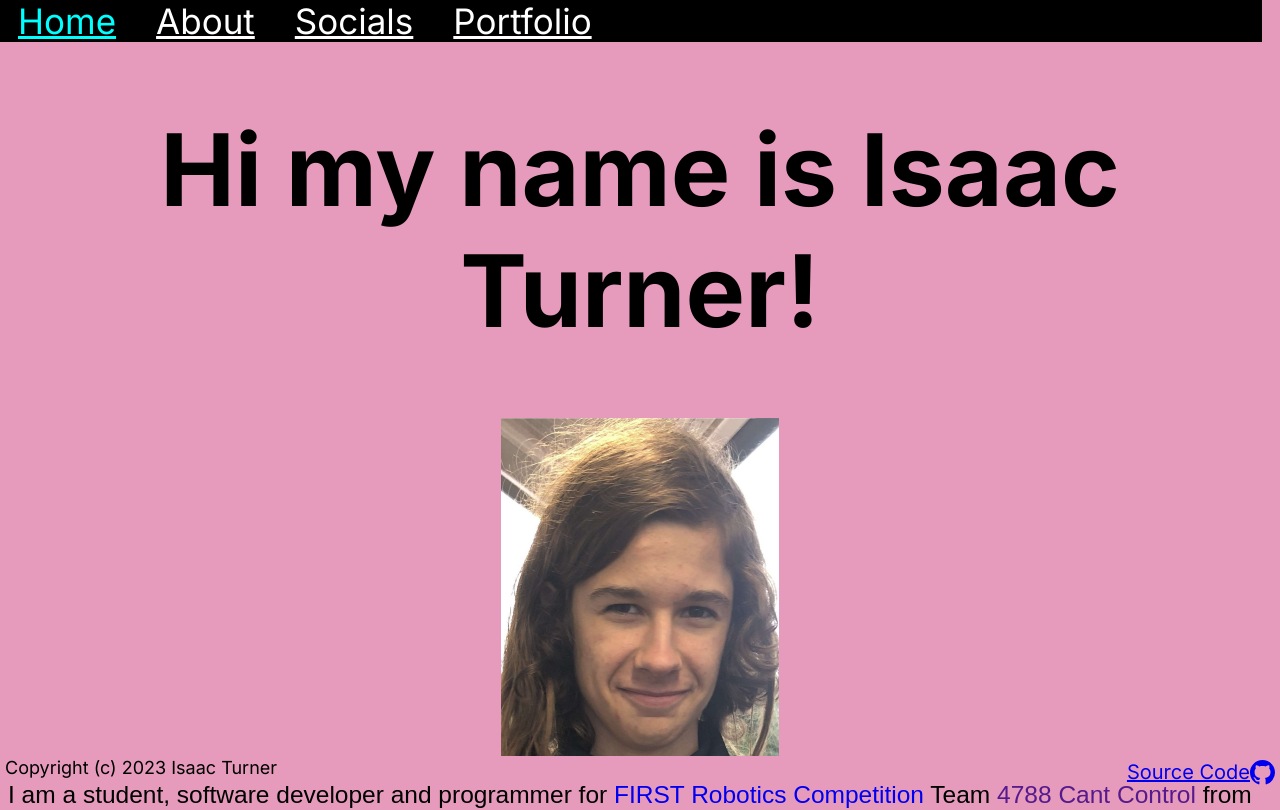
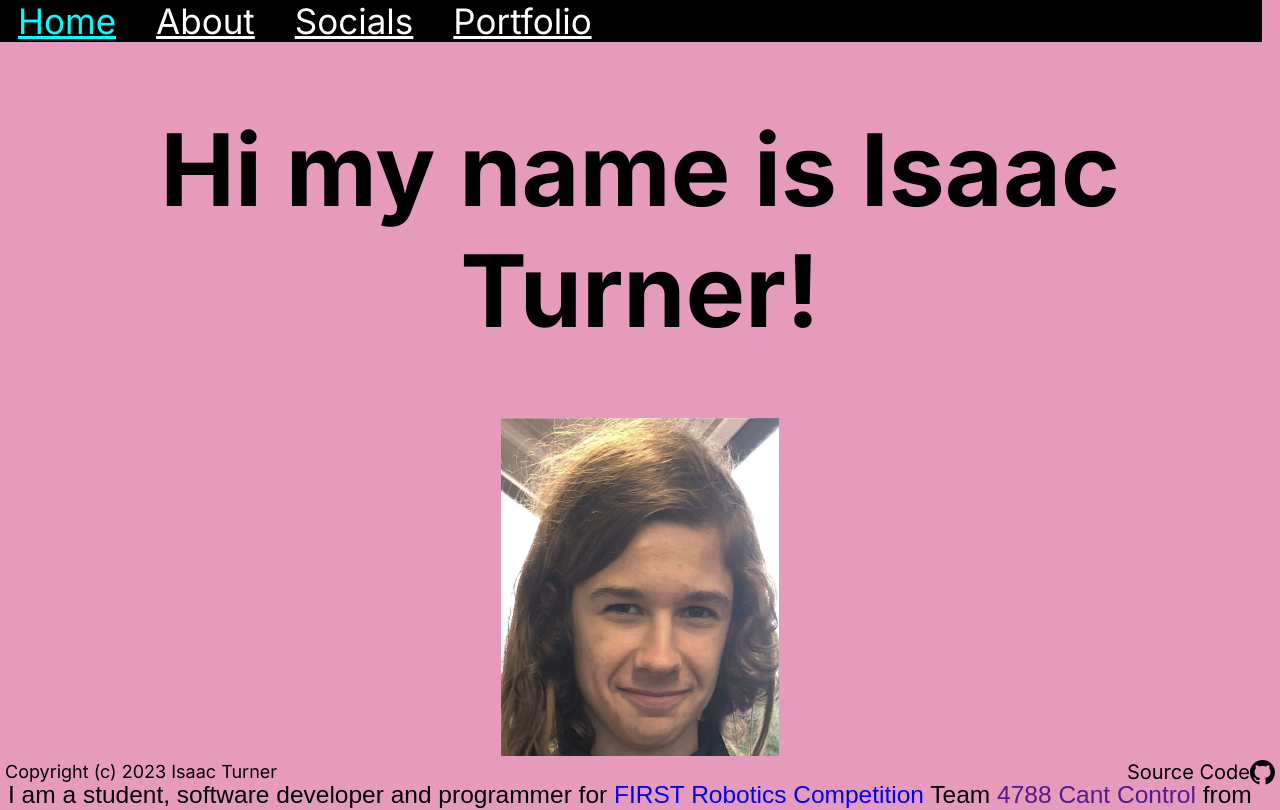
Before and after one commit to spacey-sooty/old-website, a Next.js app: page / in a window 1280 px wide. Shown: the top 810 px of the page. Built offline with nearby package versions, Linux system fonts and the light colour scheme.

Commit message:
cleaned up code

```diff
--- a/src/app/page.tsx
+++ b/src/app/page.tsx
@@ -6,7 +6,7 @@ export default function Home() {
   const h = 1352 * 0.25;
   return(
     <div className='hero'>
-      <div className={styles.centered}>
+      <div>
         <h1 className={styles.heading}> Hi my name is Isaac Turner! </h1>
         <Image src="/me.jpg" alt="Isaac Turner" width={w} height={h} className={styles.image} priority />
         <p className={styles.text}>
--- a/src/app/portfolio/page.tsx
+++ b/src/app/portfolio/page.tsx
@@ -1,5 +1,3 @@
-import styles from '@/styles/pages/portfolio.module.scss'
-
 export default function Home() {
   const w = 1112 * 0.25;
   const h = 1352 * 0.25;
--- a/src/components/footer.tsx
+++ b/src/components/footer.tsx
@@ -9,10 +9,9 @@ export default function Footer() {
         <p> Copyright (c) 2023 Isaac Turner </p>
       </div>
       <div className={styles.bottomPageRight}>
-        {/* <p className={styles.left}> Copyright (c) 2023 Isaac Turner </p> */}
         <Link href="https://github.com/spacey-sooty/Isaac-T" className={styles.sourceCode}>
           {"Source Code"}
-          <BsGithub size={25} />
+          <BsGithub size={25} color='black'/>
         </Link>
       </div>
     </div>
--- a/src/components/navbar.tsx
+++ b/src/components/navbar.tsx
@@ -1,10 +1,8 @@
 "use client"
 import React from "react";
-import Link from "next/link"
 import styles from '@/styles/components/navbar.module.scss'
 import NavLink from "./navlink";
 
-type P = {item: string}
 
 const navbarData = {
   pages: [
@@ -24,8 +22,6 @@ const navbarData = {
 }
 
 export default class Navbar extends React.Component {
-  constructor(props: P) {super(props)}
-
   render(): React.JSX.Element {
     return (
       <div className={styles.navbar}>
--- a/src/components/navlink.tsx
+++ b/src/components/navlink.tsx
@@ -1,4 +1,3 @@
-"use client"
 import React from 'react'
 import Link from 'next/link'
 import styles from '@/styles/components/navlink.module.scss'
--- a/src/components/socials.tsx
+++ b/src/components/socials.tsx
@@ -1,4 +1,3 @@
-"use client"
 import React from 'react';
 import { BsGithub, BsDiscord } from "react-icons/bs";
 import Head from "next/head";
--- a/src/styles/components/footer.module.scss
+++ b/src/styles/components/footer.module.scss
@@ -1,7 +1,8 @@
 .sourceCode {
   display: flex;
   font-size: 20px;
-  // right: 5px;
+  color: black;
+  text-decoration: none;
 }
 
 .bottomPageRight {
@@ -12,7 +13,7 @@
 
 .bottomPageLeft {
   position: absolute;
-  bottom: 4px;
+  bottom: 0px;
   left: 5px;
   font-size: 15px;
 }
```
Also changed, not shown: 1 other file (tests, documents, lock files or other folders).
